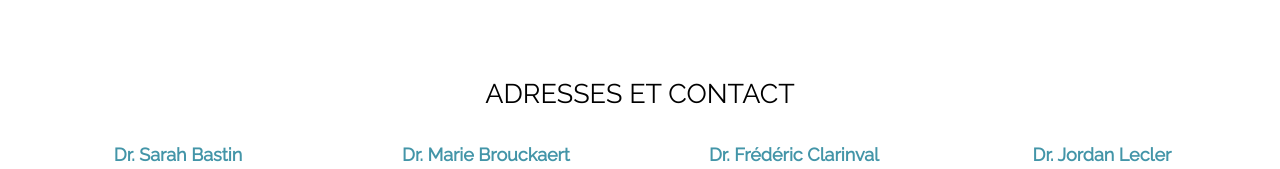
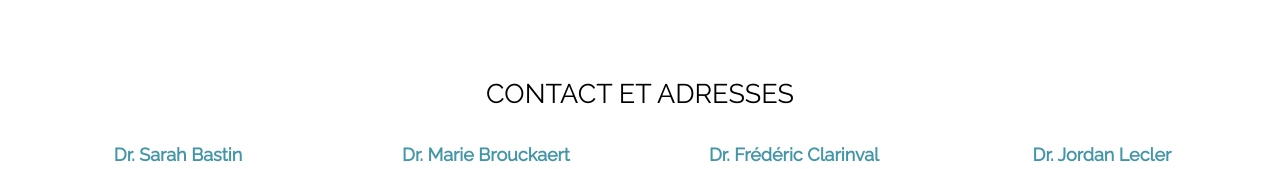
Before and after one commit to Alec-Des/Alec-Des.github.io, a plain HTML site: page index.html in a window 1280 px wide. Shown: the part 6343-6512 px from the top of the page. Drawn offline with nearby package versions, Linux system fonts and the light colour scheme.

Commit message:
Update index.html

```diff
--- a/index.html
+++ b/index.html
@@ -548,7 +548,7 @@
 
 <!-- Contact -->
         <section class="w3-container" id="contact">
-            <h1 class="w3-center">ADRESSES ET CONTACT</h1>
+            <h1 class="w3-center">CONTACT ET ADRESSES</h1>
             <div class="w3-row-padding border-bottom">
                 <div class="w3-quarter w3-center">
                     <h2>Dr. Sarah Bastin</h2>
```
